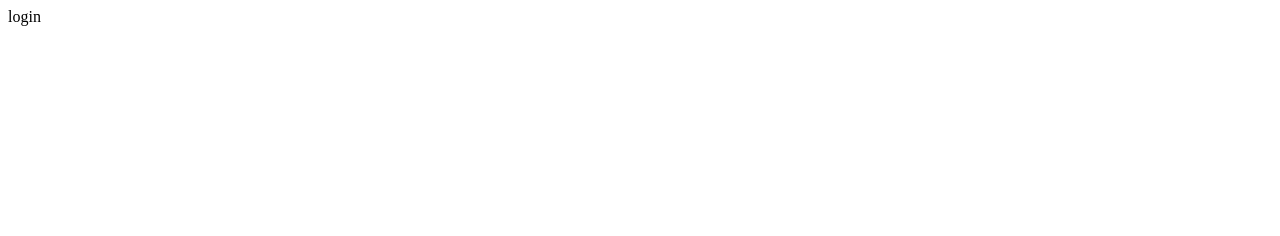
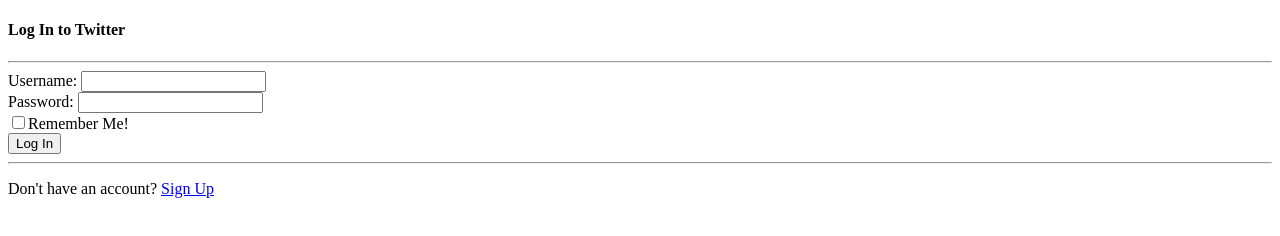
Before and after one commit to thosd/express_static, a website: page public/html/login.html in a window 1280 px wide. Drawn offline with Linux system fonts and the light colour scheme.

Commit message:
added login form as well as footer to the login page

```diff
--- a/public/html/login.html
+++ b/public/html/login.html
@@ -1 +1,36 @@
-login
+ <!DOCTYPE html>
+ <html lang="en">
+ <head>
+   <meta charset="UTF-8">
+   <meta name="viewport" content="width=device-width, initial-scale=1.0">
+   <meta http-equiv="X-UA-Compatible" content="ie=edge">
+   <title>Twitter...</title>
+ </head>
+ <body>
+   <header>
+     <h4>Log In to Twitter</h4>
+   </header>
+   <hr>
+   <main>
+     <form action="/login">
+      <div>
+       <label for="username">Username:</label>
+       <input type="text">
+      </div>
+      <div>
+        <label for="password">Password:</label>
+        <input type="password">
+      </div>
+      <div>
+        <input type="checkbox">Remember Me!
+      </div>
+        <button type= 'submit'>Log In</button>
+
+     </form>
+   </main>
+   <hr>
+   <footer>
+     <p>Don't have an account? <a href="/signup">Sign Up</a></p>
+   </footer>
+ </body>
+ </html>
```
